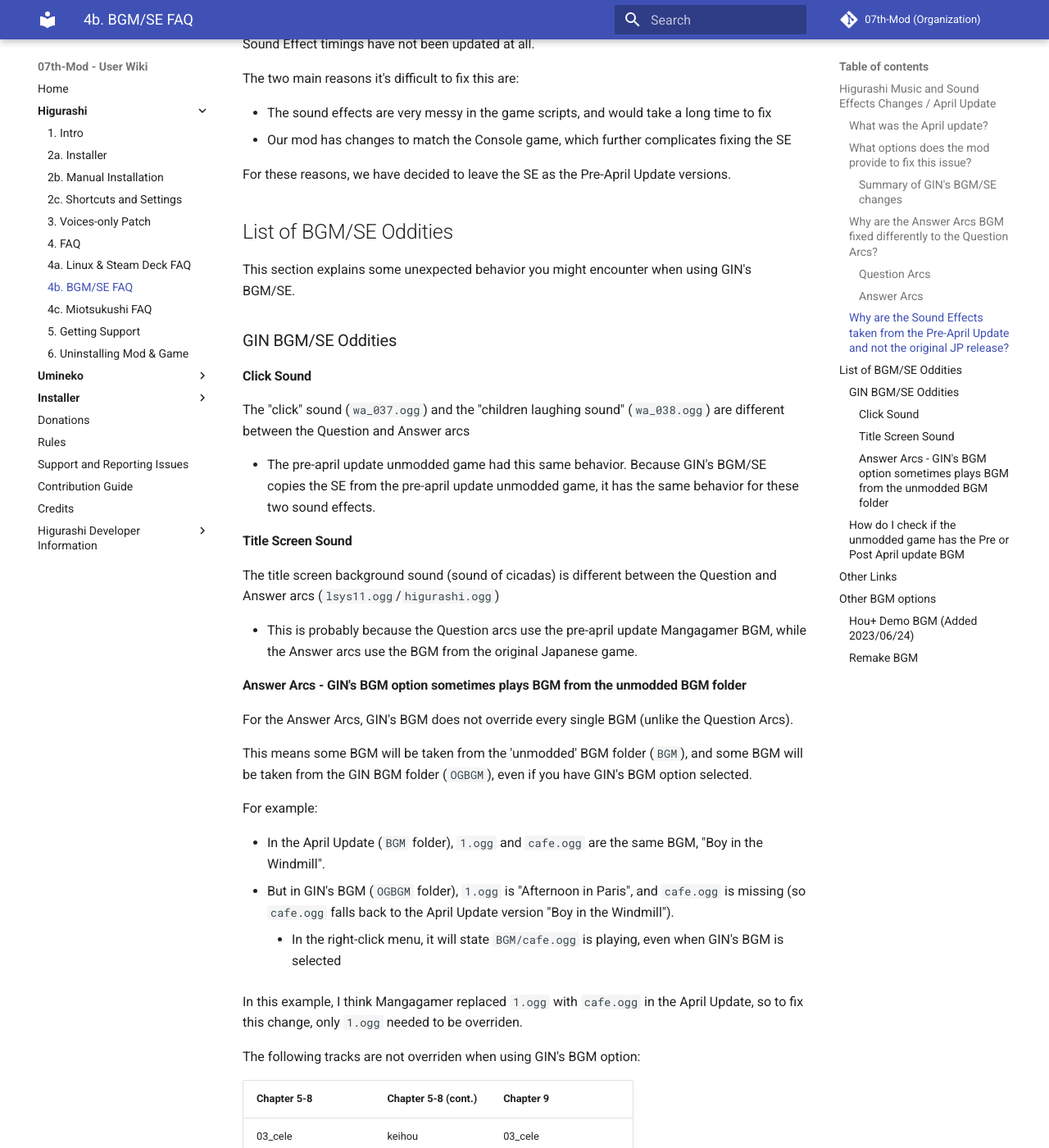
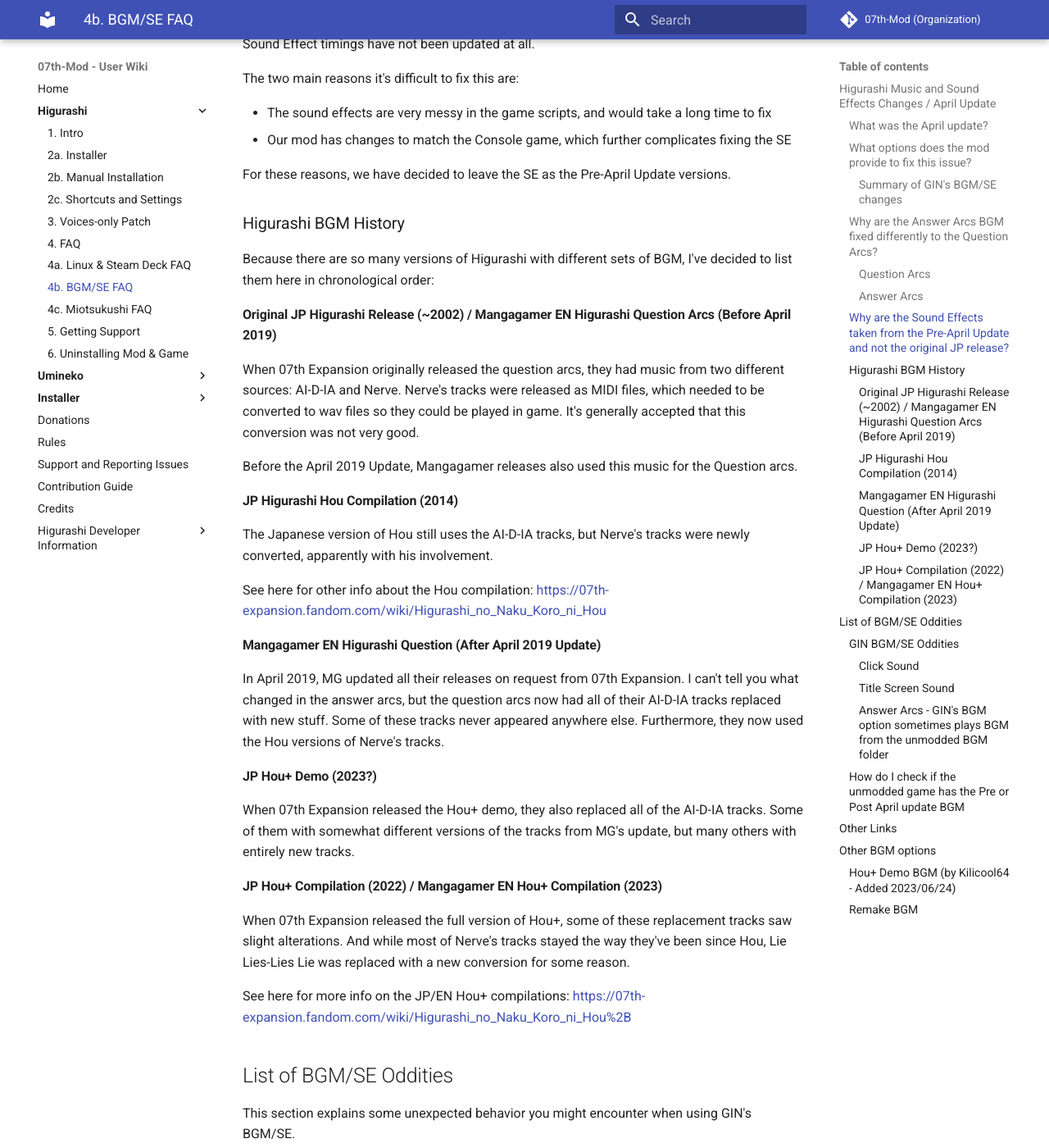
Before and after one commit to 07th-mod/wiki, an MkDocs documentation site: the page built from docs/Higurashi/BGM-SE-FAQ.md, in a window 1280 px wide and 1400 px high, scrolled down 2656 px. Shown: the whole window at 82% size. Built offline with MkDocs 1.6.1 and Material for MkDocs 9.7.7, drawn with Linux system fonts in a browser that asks for light colours; some of the changed text lies outside the part shown.

Commit message:
WIP update Higurashi BGM FAQ

```diff
--- a/docs/Higurashi/BGM-SE-FAQ.md
+++ b/docs/Higurashi/BGM-SE-FAQ.md
@@ -115,6 +115,37 @@
 
 For these reasons, we have decided to leave the SE as the Pre-April Update versions.
 
+### Higurashi BGM History
+
+Because there are so many versions of Higurashi with different sets of BGM, I've decided to list them here in chronological order:
+
+#### Original JP Higurashi Release (~2002) / Mangagamer EN Higurashi Question Arcs (Before April 2019)
+
+When 07th Expansion originally released the question arcs, they had music from two different sources: AI-D-IA and Nerve. Nerve's tracks were released as MIDI files, which needed to be converted to wav files so they could be played in game. It's generally accepted that this conversion was not very good.
+
+Before the April 2019 Update, Mangagamer releases also used this music for the Question arcs.
+
+#### JP Higurashi Hou Compilation (2014)
+
+The Japanese version of Hou still uses the AI-D-IA tracks, but Nerve's tracks were newly converted, apparently with his involvement.
+
+See here for other info about the Hou compilation: <https://07th-expansion.fandom.com/wiki/Higurashi_no_Naku_Koro_ni_Hou>
+
+#### Mangagamer EN Higurashi Question (After April 2019 Update)
+
+In April 2019, MG updated all their releases on request from 07th Expansion. I can't tell you what changed in the answer arcs, but the question arcs now had all of their AI-D-IA tracks replaced with new stuff. Some of these tracks never appeared anywhere else. Furthermore, they now used the Hou versions of Nerve's tracks.
+
+#### JP Hou+ Demo (2023?)
+
+When 07th Expansion released the Hou+ demo, they also replaced all of the AI-D-IA tracks. Some of them with somewhat different versions of the tracks from MG's update, but many others with entirely new tracks.
+
+#### JP Hou+ Compilation (2022) / Mangagamer EN Hou+ Compilation (2023)
+
+When 07th Expansion released the full version of Hou+, some of these replacement tracks saw slight alterations. And while most of Nerve's tracks stayed the way they've been since Hou, Lie Lies-Lies Lie was replaced with a new conversion for some reason.
+
+See here for more info on the JP/EN Hou+ compilations: <https://07th-expansion.fandom.com/wiki/Higurashi_no_Naku_Koro_ni_Hou%2B>
+
+
 ## List of BGM/SE Oddities
 
 This section explains some unexpected behavior you might encounter when using GIN's BGM/SE.
@@ -207,7 +238,7 @@
 
 ## Other BGM options
 
-### Hou+ Demo BGM (Added 2023/06/24)
+### Hou+ Demo BGM (by Kilicool64 - Added 2023/06/24)
 
 This option replaces 16 BGM with BGM from the Higurashi Hou+ Demo. It uses the same tracks from nerve as the New MangaGamer BGM, but the AI-D-IA tracks are different.
 
```
